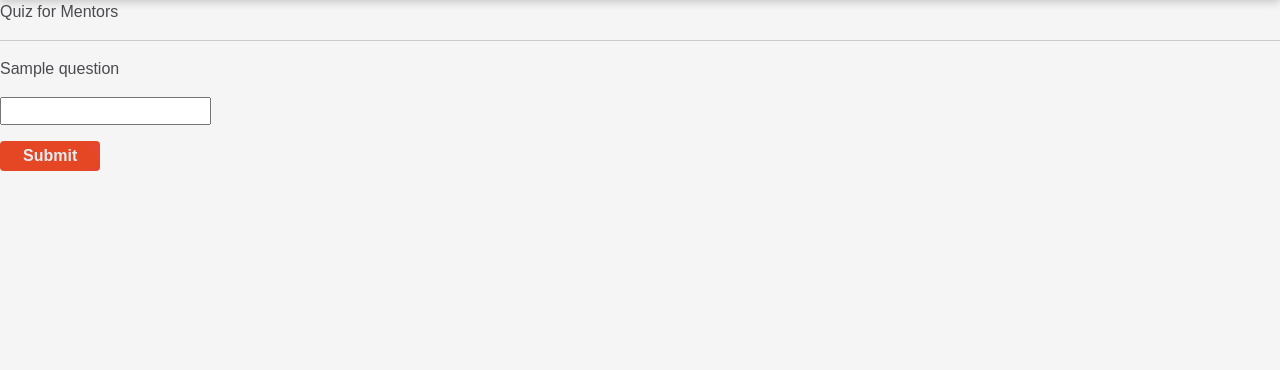
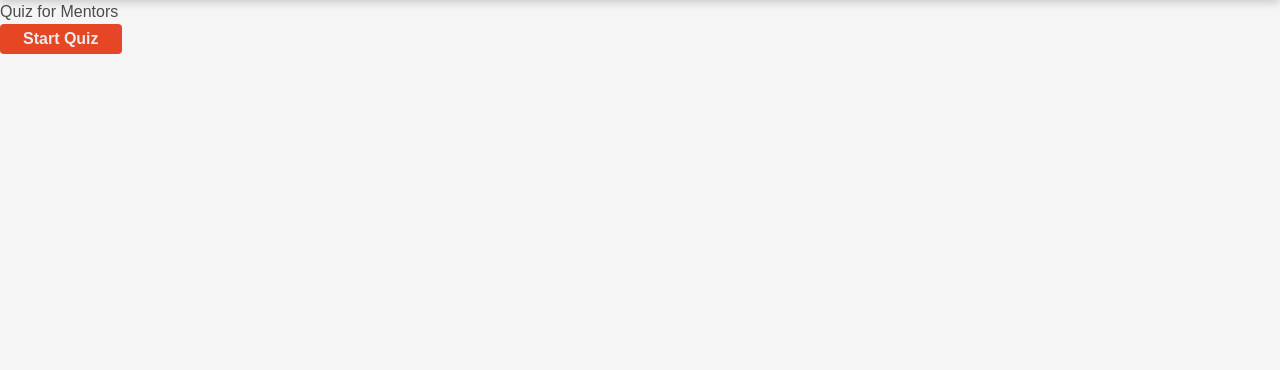
Before and after one commit to TravelTimN/ci-mentor-quiz, a Django app: page /quiz/1/ in a window 1280 px wide. Shown: the part 76-446 px from the top of the page. Run offline with Django 3.2, Linux system fonts and the light colour scheme; tables that the repository leaves empty hold one stand-in row (values such as "Sample post"); parts of the project's set-up code (start-up, migrations or seed data) failed here and were passed over.

Commit message:
Update quiz.html with start button and thank you msg

```diff
--- a/quizzes/templates/quizzes/quiz.html
+++ b/quizzes/templates/quizzes/quiz.html
@@ -6,11 +6,18 @@
 <!-- https://stackoverflow.com/a/4321512 -->
 {{ quiz.get_name_display }}
 
-<form id="quiz-form">
+<br>
+
+<button id="quiz-start-btn" class="btn-ci">Start Quiz</button>
+
+<form id="quiz-form" class="hide full">
     {% csrf_token %}
     <div id="quiz-container"></div>
+    <hr>
     <button type="submit" id="quiz-submit-btn" class="btn-ci">Submit</button>
 </form>
+
+<span id="thank-you" class="hide full">Thank You for submitting your Quiz!</span>
 
 {% endblock %}
 
```
